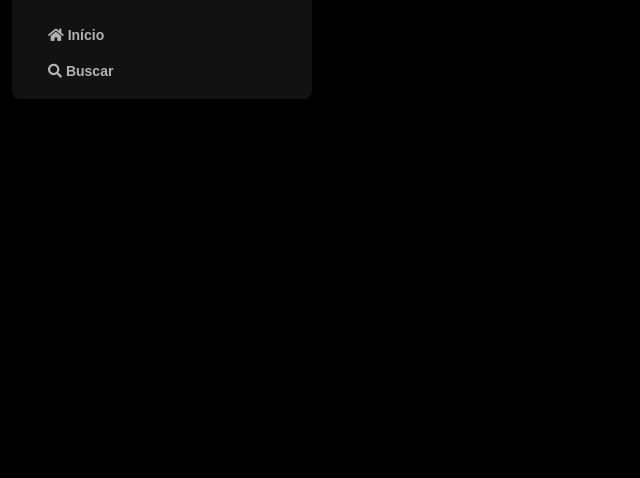
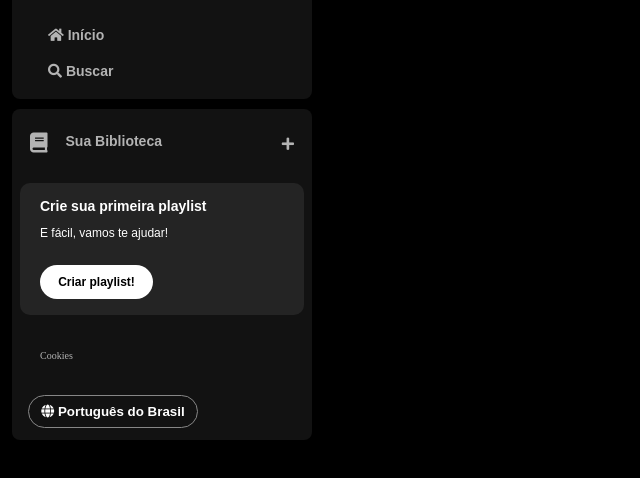
Before and after one commit to joaofilipepedatella/spotify-alura, a plain HTML site: page index.html in a window 1280 px wide. Shown: the part 74-552 px from the top of the page, without its empty margins (0-640 px from the left). Drawn offline with Linux system fonts and the light colour scheme.

Commit message:
Realizada a feicao do menu lateral

```diff
--- a/index.html
+++ b/index.html
@@ -11,7 +11,7 @@
       type="image/x-icon"
     />
     <!-- Reset CSS -->
-    <link rel="stylesheet" href="reset.css">
+    <link rel="stylesheet" href="reset.css" />
 
     <!-- CSS -->
     <link rel="stylesheet" href="styles.css" />
@@ -32,7 +32,6 @@
     />
 
     <title>Spotify Imersão</title>
-
   </head>
   <body>
     <div class="sidebar">
@@ -45,7 +44,6 @@
             />
           </a>
         </div>
-        <div>
         <ul>
           <li>
             <a href="#">
@@ -59,8 +57,38 @@
             </a>
           </li>
         </ul>
+      </nav>
+
+      <div class="library">
+        <div class="library__content">
+          <button class="library__button">
+            <span class="fa fas fa-book"></span>
+            <span>Sua Biblioteca</span>
+          </button>
+          <span class="fa fa-plus"></span>
         </div>
-      </nav>
+
+        <section class="section-playlist">
+          <div class="section-playlist__content">
+            <span class="text title">Crie sua primeira playlist</span>
+            <span class="text subtitle">E fácil, vamos te ajudar!</span>
+            <button class="section-playlist__button">
+              <span>Criar playlist!</span>
+            </button>
+          </div>
+        </section>
+
+        <div class="cookies">
+          <a href="#">Cookies</a>
+        </div>
+
+        <div class="languages">
+          <button class="languages__button">
+            <span class="fa fa-globe"></span>
+            <span>Português do Brasil</span>
+          </button>
+        </div>
+      </div>
     </div>
   </body>
 </html>
--- a/styles.css
+++ b/styles.css
@@ -37,10 +37,133 @@
   padding: 10px 0;
 }
 
-.sidebar nav ul li a{
+.sidebar nav ul li a {
   color: #b3b3b3;
   text-decoration: none;
   font-weight: 600;
   font-size: 14px;
   font-family: "DM Sans", sans-serif;
 }
+
+.library {
+  background: #121212;
+  border-radius: 8px;
+  display: flex;
+  justify-content: space-between;
+  flex-direction: column;
+  padding: 4px 8px;
+  color: #b3b3b3;
+  font-weight: 600;
+  font-size: 14px;
+  margin-top: 10px;
+}
+
+.library .library__content {
+  display: flex;
+  justify-content: space-between;
+}
+
+.library .library__button {
+  display: flex;
+  background-color: transparent;
+  color: #b3b3b3;
+  border: 0px;
+  font-size: 14px;
+  font-weight: 700;
+  font-family: "DM Sans", sans-serif;
+  text-align: center;
+  text-decoration: none;
+  text-transform: none;
+  margin-right: 10px;
+  padding: 20px 10px;
+}
+
+.library .library__button .fa {
+  font-size: 20px;
+  margin-right: 10px;
+  font-weight: 300;
+  padding-right: 8px;
+}
+
+.library .library__content .fa-plus {
+  margin: 24px 10px;
+}
+
+.section-playlist {
+  display: flex;
+  align-items: flex-start;
+  justify-content: space-between;
+  gap: 20px;
+  background-color: #242424;
+  color: #b3b3b3;
+  font-weight: 600;
+  font-size: 14px;
+  margin: 8px 0px;
+  padding: 16px 20px;
+  border-radius: 10px;
+}
+
+.section-playlist__content {
+  display: flex;
+  flex-direction: column;
+}
+
+.section-playlist__content .text {
+  padding-bottom: 14px;
+  color: #FFF;
+  font-family: "DM Sans", sans-serif;
+}
+
+.section-playlist__content .title {
+  font-weight: 700;
+}
+
+.section-playlist__content .subtitle {
+  font-weight: 500;
+  font-size: 12px;
+}
+
+.section-playlist__content .section-playlist__button {
+  display: flex;
+  justify-content: center;
+  background-color: #FFF;
+  color: #000;
+  border: 0px;
+  border-radius: 20px;
+  font-size: 12px;
+  font-weight: 700;
+  font-family: "DM Sans", sans-serif;
+  text-decoration: none;
+  text-transform: none;
+  padding: 10px;
+  margin-top: 12px;
+  width: 113px;
+}
+
+.sidebar .cookies {
+  margin: 25px 20px;
+}
+
+.sidebar .cookies a {
+  color: #b3b3b3;
+  font-weight: 500;
+  font-size: 10px;
+  text-decoration: none;
+}
+
+.sidebar .cookies a:hover{
+  text-decoration: underline;
+}
+
+.languages .languages__button {
+  background-color: transparent;
+  border: 1px solid #878787;
+  border-radius: 20px;
+  color: #fff;
+  cursor: pointer;
+  align-items: center;
+  font-weight: bold;
+  width: 170px;
+  margin: 8px;
+  padding: 8px;
+}
```
Lines whose indentation alone changed are shown as unchanged.
